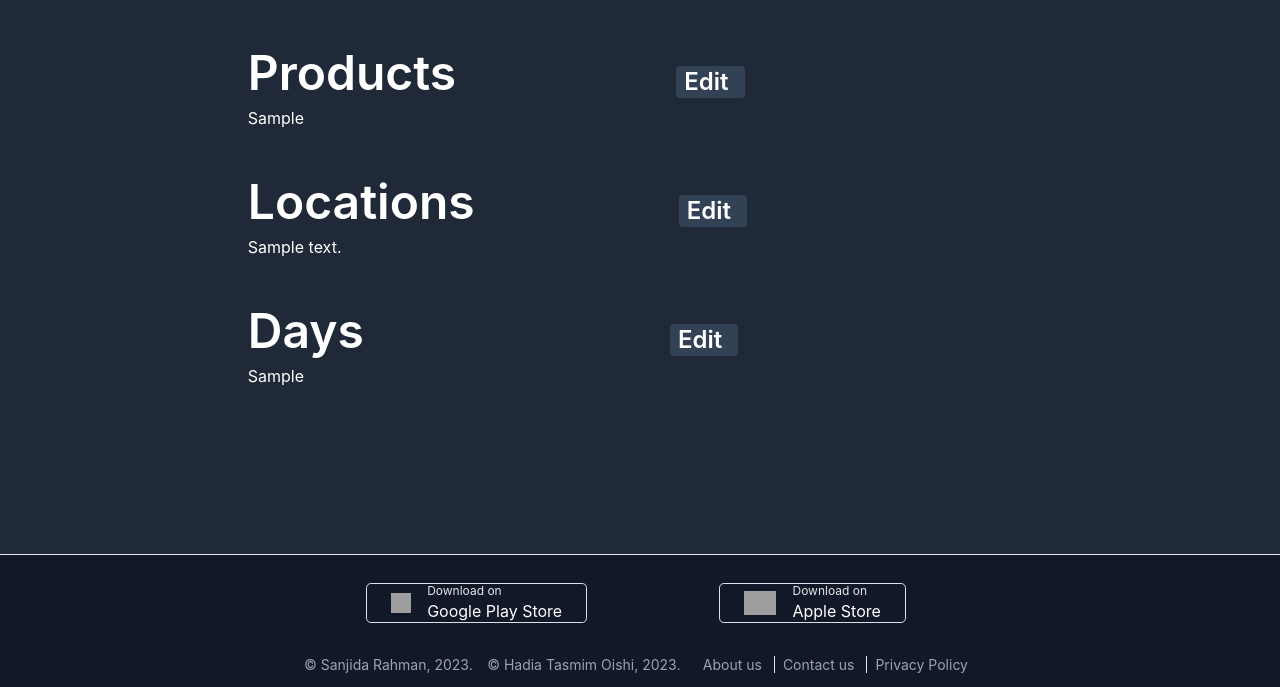
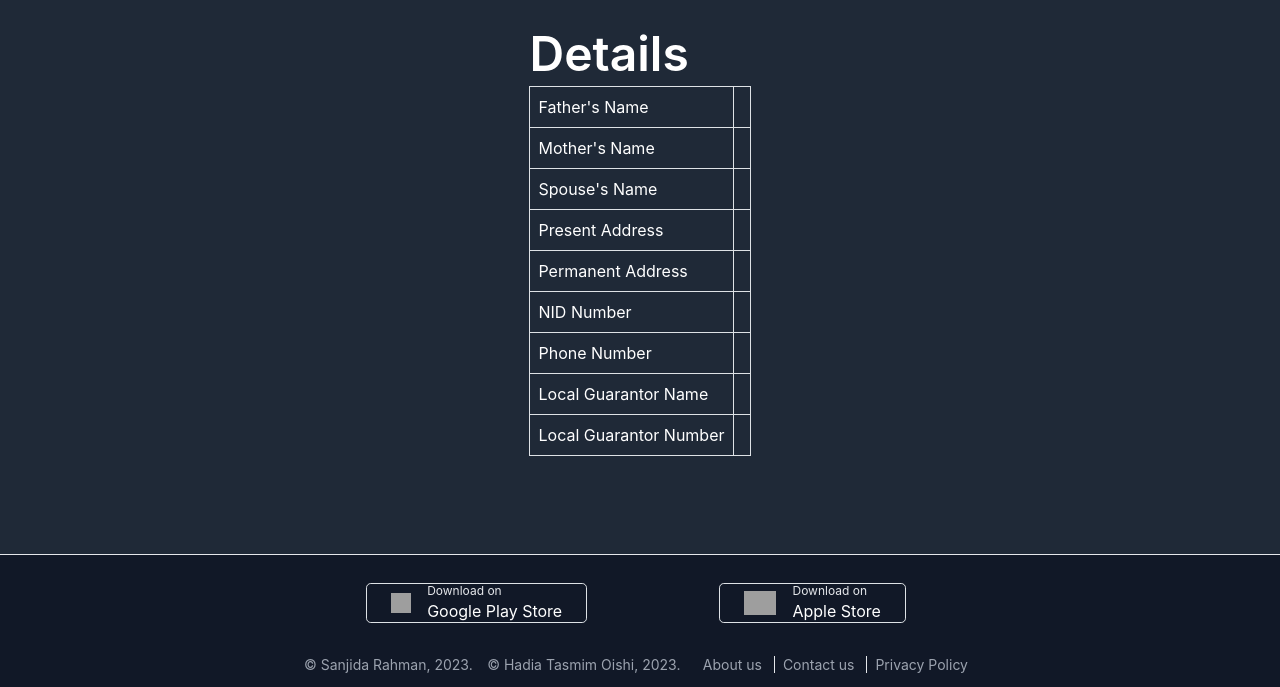
Before and after one commit to SanjiRahman/code-work, a PHP site: the page made by Distributor/dsr_details.php in a window 1280 px wide. Shown: the part 311-998 px from the top of the page. Run offline with PHP 8.4, Linux system fonts and the light colour scheme; the visitor is signed in with stand-in values (Sample User, id 1); tables that the repository leaves empty or names only in its code hold one stand-in row (values such as "Sample post"); data that the repository does not hold is empty; some libraries are stand-ins or nearby versions; grey boxes are pictures that could not be loaded.

Commit message:
Newky added

```diff
--- a/Distributor/dsr_details.php
+++ b/Distributor/dsr_details.php
@@ -36,7 +36,7 @@
     <?php
               while($row = mysqli_fetch_assoc($result)) {
           ?>
-  <h1 class="text-white text-center mt-2 font-serif"><?php echo $row["name"] ?></h1>
+  <h1 class="text-white text-center mt-2 font-serif"><?php echo $row["Name"] ?></h1>
   <p class=" text-white text-center text-xl">Distributor sales Representative</p>
   <div class="text-center font-mono">
   <a href="" class=" mx-1">Call.</a>
@@ -45,24 +45,50 @@
   </div>
 
   <div style="display: grid;justify-content: center;">
-  <div class="mt-5 font-semibold mx-4 text-5xl">Products <button class=" rounded bg-slate-700 px-2 text-2xl mx-a pr-3 mx-52  text-white" id="popup-show">Edit</button></div>
-  <div class=" pt-2">
-  <p style="max-width: 100ch; word-wrap: break-word;" class="mx-4"><?php echo $row["products"] ?>
-  </p>
+  <div class="mt-5 font-semibold mx-4 text-5xl">Details</div>
+  <div class="pt-2">
+    <table class="mx-4 border-collapse border">
+      <tr>
+        <td class="border p-2">Father's Name</td>
+        <td class="border p-2"><?php echo $row["Father_name"] ?></td>
+      </tr>
+      <tr>
+        <td class="border p-2">Mother's Name</td>
+        <td class="border p-2"><?php echo $row["Mother_name"] ?></td>
+      </tr>
+      <tr>
+        <td class="border p-2">Spouse's Name</td>
+        <td class="border p-2"><?php echo $row["Spouse_name"] ?></td>
+      </tr>
+      <tr>
+        <td class="border p-2">Present Address</td>
+        <td class="border p-2"><?php echo $row["Present_address"] ?></td>
+      </tr>
+      <tr>
+        <td class="border p-2">Permanent Address</td>
+        <td class="border p-2"><?php echo $row["Permanent_address"] ?></td>
+      </tr>
+      <tr>
+        <td class="border p-2">NID Number</td>
+        <td class="border p-2"><?php echo $row["NID_number"] ?></td>
+      </tr>
+      <tr>
+        <td class="border p-2">Phone Number</td>
+        <td class="border p-2"><?php echo $row["Phone_number"] ?></td>
+      </tr>
+      <tr>
+        <td class="border p-2">Local Guarantor Name</td>
+        <td class="border p-2"><?php echo $row["Local_guarantor_name"] ?></td>
+      </tr>
+      <tr>
+        <td class="border p-2">Local Guarantor Number</td>
+        <td class="border p-2"><?php echo $row["Local_guarantor_number"] ?></td>
+      </tr>
+    </table>
+  </div>
+</div>
 
 
-  </div>
-  <div class="mt-5 font-semibold mx-4 text-5xl">Locations <button class=" rounded bg-slate-700 px-2 text-2xl mx-a pr-3 mx-48  text-white">Edit</button></div>
-  <div class="pt-2">
-  <p style="max-width: 100ch; word-wrap: break-word;" class="mx-4"><?php echo $row["address"] ?>
-  </p>
-  </div>
-  <div class="mt-5 font-semibold mx-4 text-5xl">Days <button class=" rounded bg-slate-700 px-2 text-2xl  pr-3 mx-[294px]  text-white">Edit</button></div>
-  <div class="pt-2">
-  <p style="max-width: 100ch; word-wrap: break-word;" class="mx-4"><?php echo $row["days"] ?>
-  </p>
-  <br><br>
-  </div>
   <?php
               }
           ?>
```
Also changed, not shown: Distributor/DSR.php (+62 -37 lines), Distributor/delete_dsr.php (added, +17 -0 lines), Distributor/insert_dsr.php (added, +30 -0 lines), Distributor/readme.txt, 1 other file.
